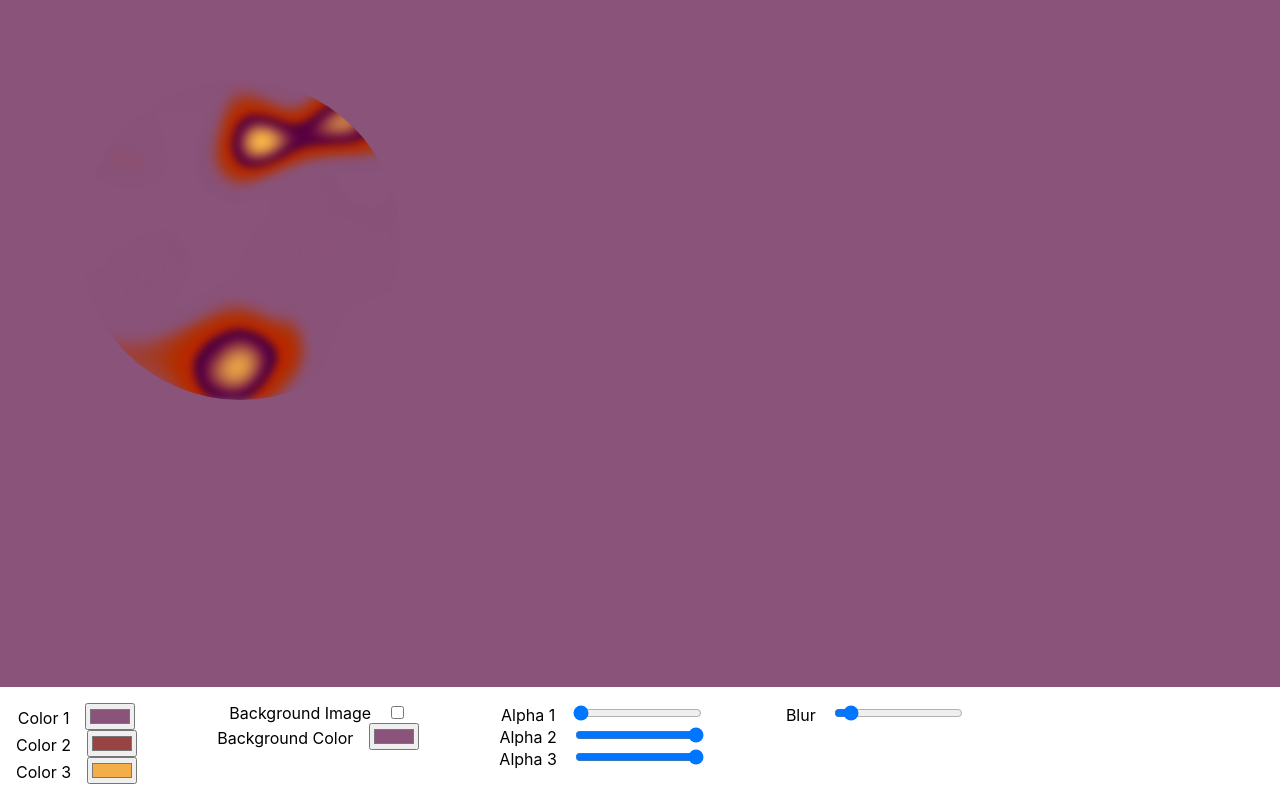
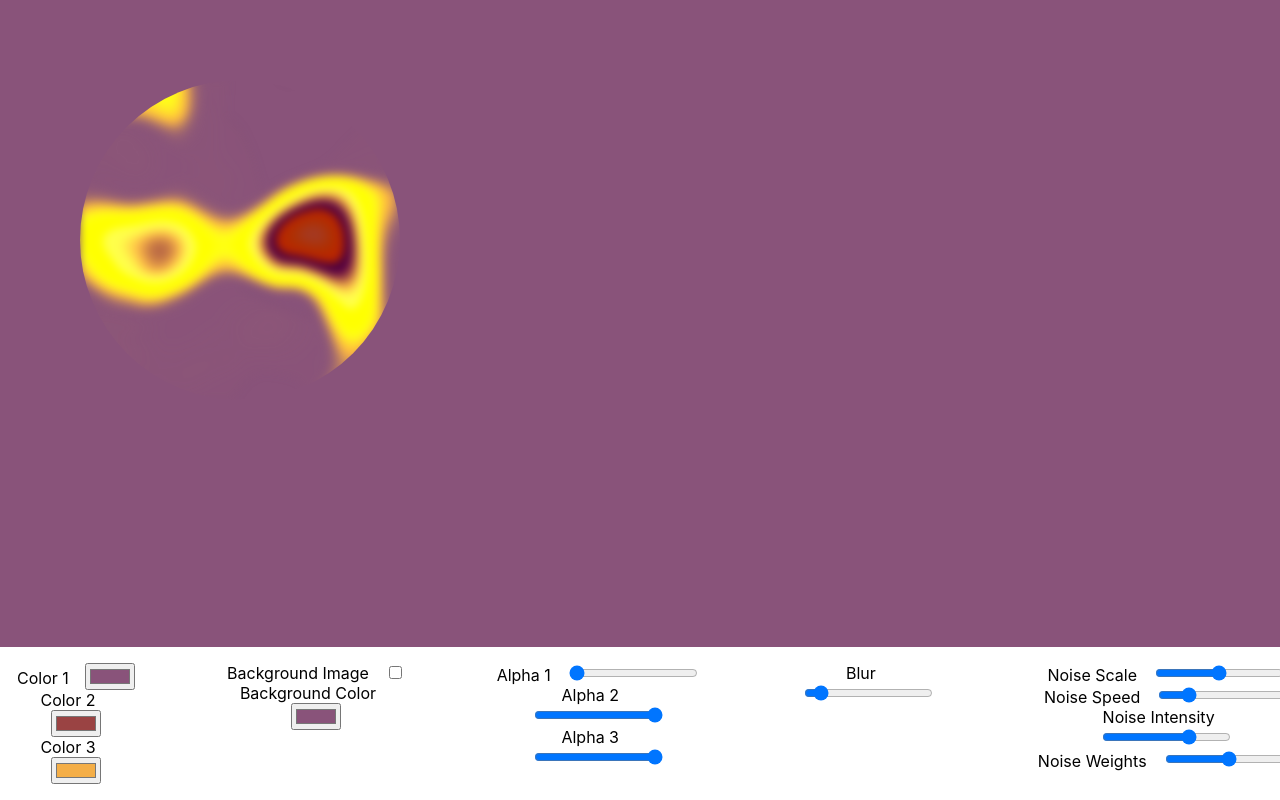
Before and after one commit to moritzsalla/liquid-drops-webgl, a React (Create React App) app: page / in a window 1280 px wide. Built offline with nearby package versions, Linux system fonts and the light colour scheme.

Commit message:
Add noise control parameters to Canvas component and shaders for enhanced visual effects

```diff
--- a/src/Canvas.tsx
+++ b/src/Canvas.tsx
@@ -9,6 +9,11 @@ export const Canvas = () => {
 	const [blur, setBlur] = useState(4);
 	const [backgroundColor, setBackgroundColor] = useState("#89537A");
 	const [hasBackgroundImage, setHasBackgroundImage] = useState(false);
+
+	const [noiseScale, setNoiseScale] = useState(1.0);
+	const [noiseSpeed, setNoiseSpeed] = useState(0.2);
+	const [noiseIntensity, setNoiseIntensity] = useState(0.7);
+	const [noiseWeights, setNoiseWeights] = useState({ x: 0.5, y: 0.3, z: 0.2 });
 
 	useEffect(() => {
 		const canvas = ref.current;
@@ -33,13 +38,31 @@ export const Canvas = () => {
 			webFrag.setUniform(`u_color_${i}`, colorToVec4(color, alphas[i]));
 		}
 
+		webFrag.setUniform("u_noiseScale", noiseScale);
+		webFrag.setUniform("u_noiseSpeed", noiseSpeed);
+		webFrag.setUniform("u_noiseIntensity", noiseIntensity);
+		webFrag.setUniform("u_noiseWeights", [
+			noiseWeights.x,
+			noiseWeights.y,
+			noiseWeights.z,
+		]);
+
 		webFrag.init();
 
 		return () => {
 			window.removeEventListener("resize", resizeCanvas);
 			webFrag.destroy();
 		};
-	}, [colors, alphas]);
+	}, [
+		colors,
+		alphas,
+		noiseScale,
+		noiseSpeed,
+		noiseIntensity,
+		noiseWeights.x,
+		noiseWeights.y,
+		noiseWeights.z,
+	]);
 
 	return (
 		<div
@@ -159,6 +182,62 @@ export const Canvas = () => {
 						onChange={(e) => setBlur(parseFloat(e.target.value))}
 					/>
 				</div>
+
+				<div>
+					<div>
+						<label style={{ paddingRight: "1rem" }}>Noise Scale</label>
+						<input
+							type='range'
+							min='0'
+							max='2'
+							step='0.1'
+							value={noiseScale}
+							onChange={(e) => setNoiseScale(parseFloat(e.target.value))}
+						/>
+					</div>
+					<div>
+						<label style={{ paddingRight: "1rem" }}>Noise Speed</label>
+						<input
+							type='range'
+							min='0'
+							max='1'
+							step='0.1'
+							value={noiseSpeed}
+							onChange={(e) => setNoiseSpeed(parseFloat(e.target.value))}
+						/>
+					</div>
+					<div>
+						<label style={{ paddingRight: "1rem" }}>
+							Noise Intensity
+						</label>
+						<input
+							type='range'
+							min='0'
+							max='1'
+							step='0.1'
+							value={noiseIntensity}
+							onChange={(e) =>
+								setNoiseIntensity(parseFloat(e.target.value))
+							}
+						/>
+					</div>
+					<div>
+						<label style={{ paddingRight: "1rem" }}>Noise Weights</label>
+						<input
+							type='range'
+							min='0'
+							max='1'
+							step='0.1'
+							value={noiseWeights.x}
+							onChange={(e) =>
+								setNoiseWeights({
+									...noiseWeights,
+									x: parseFloat(e.target.value),
+								})
+							}
+						/>
+					</div>
+				</div>
 			</div>
 		</div>
 	);
--- a/src/lib/shaders.ts
+++ b/src/lib/shaders.ts
@@ -7,6 +7,12 @@ uniform float u_time;
 uniform vec4 u_color_0;
 uniform vec4 u_color_1;
 uniform vec4 u_color_2;
+
+// Noise control uniforms
+uniform float u_noiseScale;     // Controls overall scale of the noise
+uniform float u_noiseSpeed;     // Controls animation speed
+uniform float u_noiseIntensity; // Controls how pronounced the noise effect is
+uniform vec3 u_noiseWeights;    // Controls the weight of each noise layer
 
 // Noise function for organic movement
 vec2 random2(vec2 st) {
@@ -18,9 +24,7 @@ vec2 random2(vec2 st) {
 float noise(vec2 st) {
     vec2 i = floor(st);
     vec2 f = fract(st);
-
     vec2 u = f * f * (3.0 - 2.0 * f);
-
     return mix(mix(dot(random2(i + vec2(0.0,0.0)), f - vec2(0.0,0.0)),
                    dot(random2(i + vec2(1.0,0.0)), f - vec2(1.0,0.0)), u.x),
                mix(dot(random2(i + vec2(0.0,1.0)), f - vec2(0.0,1.0)),
@@ -30,22 +34,24 @@ float noise(vec2 st) {
 void main() {
     vec2 uv = gl_FragCoord.xy / u_resolution;
 
-    // Create organic flowing movement
-    float t = u_time * 0.2;
-    float n1 = noise(uv * 3.0 + t);
-    float n2 = noise(uv * 2.0 - t * 0.5);
-    float n3 = noise(uv * 4.0 + t * 0.3);
+    // Create organic flowing movement with control parameters
+    float t = u_time * u_noiseSpeed;
 
-    // Combine noise layers for more organic look
-    float combined = n1 * 0.5 + n2 * 0.3 + n3 * 0.2;
-    combined = combined * 0.7 + 0.3;
+    // Adjusted noise layers with scale control
+    float n1 = noise(uv * (3.0 * u_noiseScale) + t);
+    float n2 = noise(uv * (2.0 * u_noiseScale) - t * 0.5);
+    float n3 = noise(uv * (4.0 * u_noiseScale) + t * 0.3);
+
+    // Combine noise layers with weight controls
+    float combined = n1 * u_noiseWeights.x +
+                    n2 * u_noiseWeights.y +
+                    n3 * u_noiseWeights.z;
+
+    // Apply intensity control
+    combined = combined * u_noiseIntensity + (1.0 - u_noiseIntensity * 0.5);
 
     // Smooth step for more defined color regions
     float blend = smoothstep(0.3, 0.7, combined);
-
-    // Add distance-based alpha
-    vec2 center = vec2(0.5, 0.5);
-    float dist = length(uv - center);
 
     // Mix colors based on noise
     vec4 color;
```
